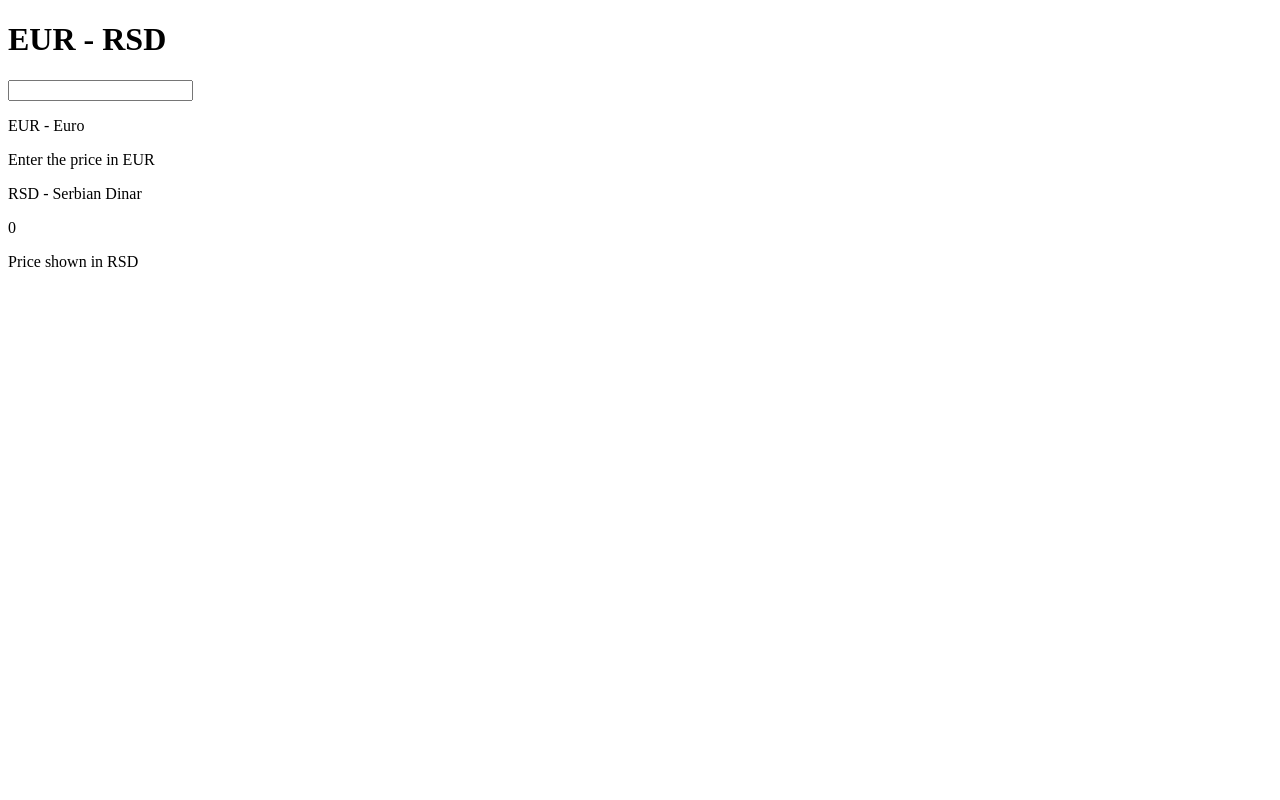
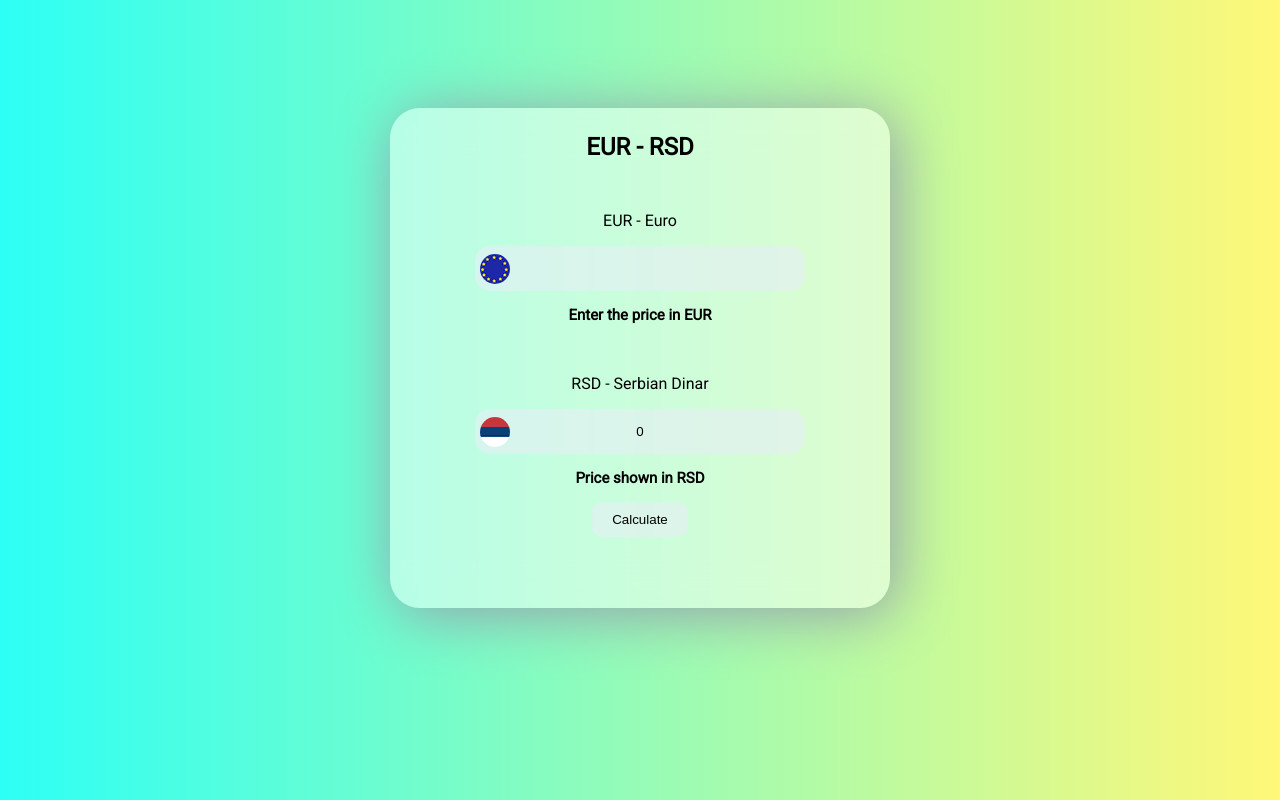
Before and after one commit to retr080s/eur-rsd-exchange, a plain HTML site: page index.html in a window 1280 px wide. Drawn offline with Linux system fonts and the light colour scheme; files whose address does not match are found by name.

Commit message:
Update index.html

```diff
--- a/index.html
+++ b/index.html
@@ -1,52 +1,40 @@
 <!DOCTYPE html>
 <html lang="en">
-
   <head>
-    <meta charset="UTF-8">
-    <meta http-equiv="X-UA-Compatible" content="IE=edge">
-    <meta name="viewport" content="width=device-width, initial-scale=1.0">
-    <link rel="preconnect" href="https://fonts.googleapis.com">
-    <link rel="preconnect" href="https://fonts.gstatic.com" crossorigin>
-    <link href="https://fonts.googleapis.com/css2?family=Roboto&display=swap" rel="stylesheet">
-    <link rel="stylesheet" href="style.css">
-    <title>EUR - RSD</title>
+    <meta charset="UTF-8" />
+    <meta http-equiv="X-UA-Compatible" content="IE=edge" />
+    <meta name="viewport" content="width=device-width, initial-scale=1.0" />
+    <link rel="preconnect" href="https://fonts.googleapis.com" />
+    <link rel="preconnect" href="https://fonts.gstatic.com" crossorigin />
+    <link
+      href="https://fonts.googleapis.com/css2?family=Roboto&display=swap"
+      rel="stylesheet"
+    />
+    <link rel="stylesheet" href="main.css" />
+    <title>Eur to Rsd conversion</title>
   </head>
-
   <body>
-    <style>
-        input::-webkit-outer-spin-button,
-        input::-webkit-inner-spin-button {
-            -webkit-appearance: none;
-            margin: 0;
-        }
-
-        input[type=number] {
-            -moz-appearance: textfield;
-        }
-    </style>
-    <div class="box">
-        <h1 class="h1box">EUR - RSD</h1>
-        <input type="text" class="eurInput" name="eurInput" id="eurInput" style="position: relative;">
-        <p class="eur">EUR - Euro</p>
-        <p class="enterprice"> Enter the price in EUR</p>
-        <p class="rsd">RSD - Serbian Dinar</p>
-        <output type="text" class="rsdOutput" name="rsdOutput" id=rsdOutput style="position: relative;">
-            <p class="finishPrice">
-                <script>
-                    const rsdPrice = document.getElementById('eurInput').value;
-                    const finishPrice = rsdPrice * 120;
-                    document.write(finishPrice);
-                </script>
-            </p>
-            <p class="priceshown"> Price shown in RSD</p>
+    <div id="exchange--box">
+      <div id="title"><h2>EUR - RSD</h2></div>
+      <div id="eur--euro"><p>EUR - Euro</p></div>
       <div class="euflag"></div>
+      <div id="input--eur"><input type="number" id="input--eur--price" /></div>
+      <div id="enter--price"><p>Enter the price in EUR</p></div>
+      <div id="rsd--serbiandinar"><p>RSD - Serbian Dinar</p></div>
       <div class="srbflag"></div>
+      <div id="output--rsd">
+        <input type="number" id="output--rsd--price" readonly />
+      </div>
+      <div id="output--price"><p>Price shown in RSD</p></div>
+      <button
+        id="calculate--btn"
+        type="button"
+        onClick="window.location.reload();"
+      >
+        Calculate
+      </button>
     </div>
 
-
-    <script src=b.js></script>
-
-
+    <script src="script.js"></script>
   </body>
-
 </html>
```
Lines whose indentation alone changed are shown as unchanged.
